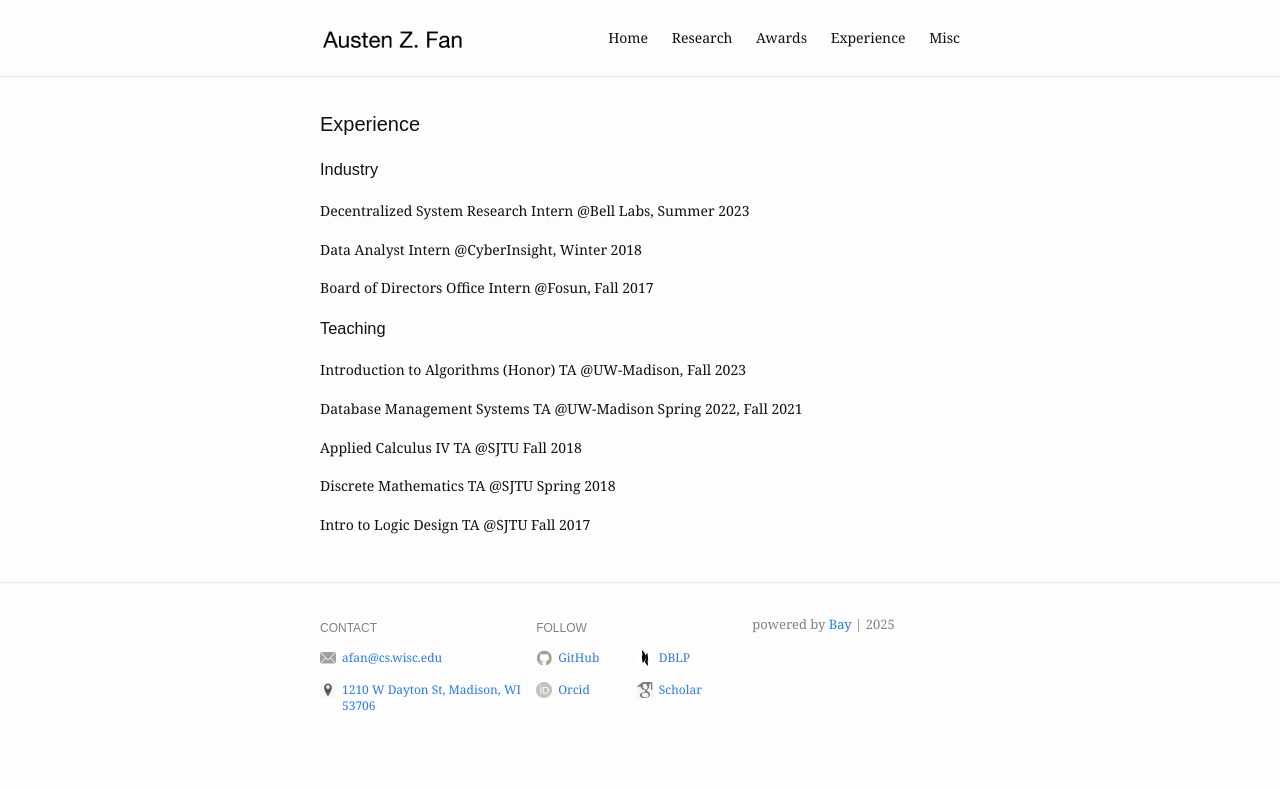
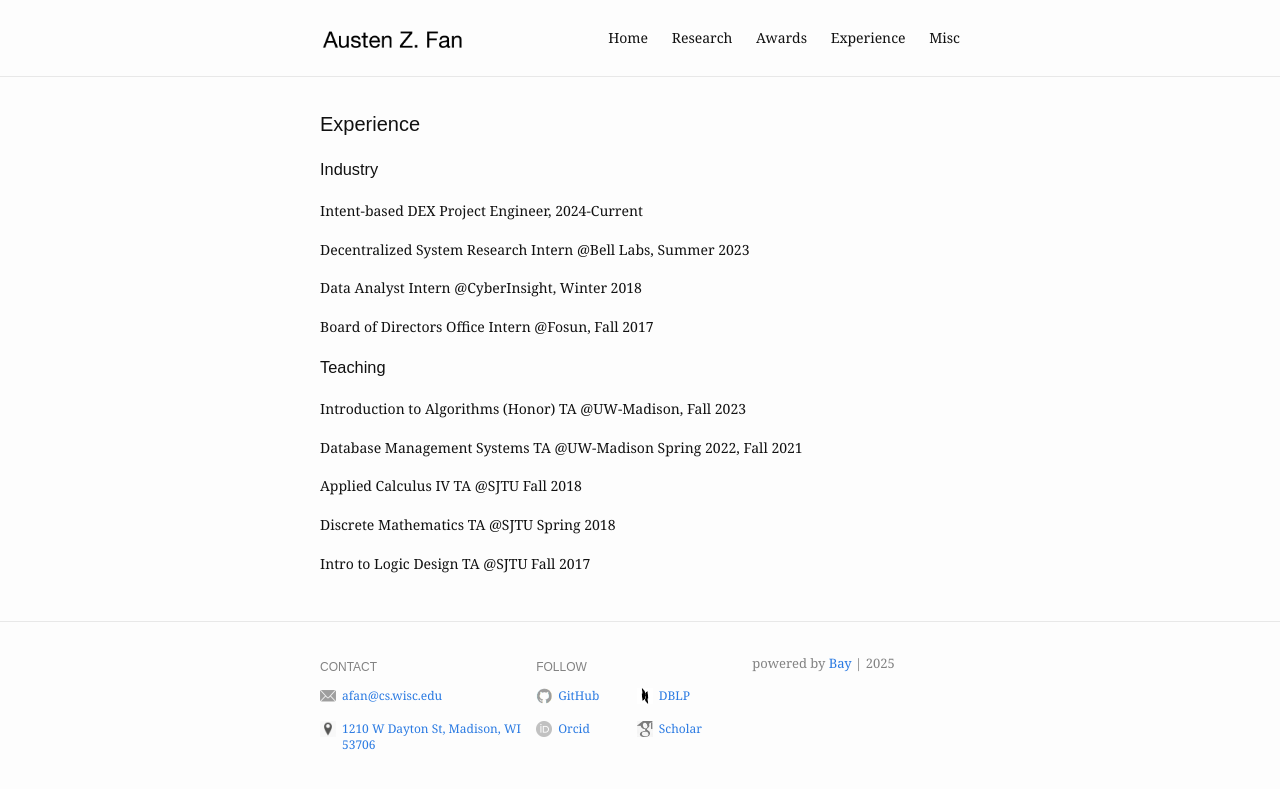
Before and after one commit to Austen-Z-Fan/Austen-Z-Fan.github.io, a Jekyll site: the page built from experience.md, in a window 1280 px wide. Shown: the top 789 px of the page. Built offline with Jekyll 4.4.1, drawn with Linux system fonts in a browser that asks for light colours.

Commit message:
Update experience.md

```diff
--- a/experience.md
+++ b/experience.md
@@ -5,6 +5,8 @@ slug: /experience
 ---
 
 ### Industry
+Intent-based DEX Project Engineer, 2024-Current
+
 Decentralized System Research Intern @Bell Labs, Summer 2023
 
 Data Analyst Intern @CyberInsight, Winter 2018
```
